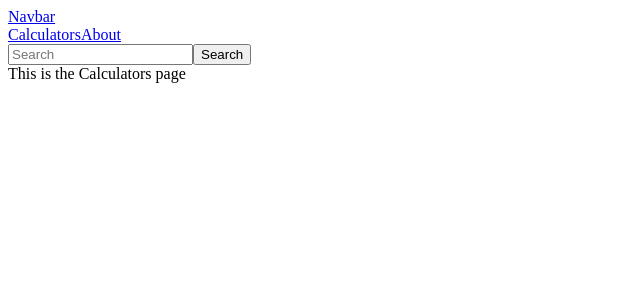
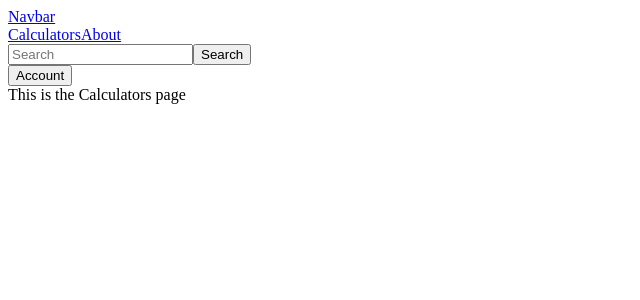
Before and after one commit to ViktorKuzmanov/Learning-React-Router, a React (Create React App) app: page / in a window 1280 px wide. Shown: the top 300 px of the page, without its empty margins (0-640 px from the left). Built offline with nearby package versions, Linux system fonts and the light colour scheme; the HTML template or start-up script is replaced by a standard one.

Commit message:
add account dropdown button

```diff
--- a/src/components/NavBar.jsx
+++ b/src/components/NavBar.jsx
@@ -1,6 +1,7 @@
 import React from "react";
 import { Navbar, Nav, Form, FormControl, Button } from "react-bootstrap";
 import { Link } from "react-router-dom";
+import { Dropdown, DropdownButton } from "react-bootstrap";
 
 export default class NavBar extends React.Component {
   render() {
@@ -19,6 +20,17 @@ export default class NavBar extends React.Component {
           <FormControl type="text" placeholder="Search" className="mr-sm-2" />
           <Button variant="outline-primary">Search</Button>
         </Form>
+        <DropdownButton
+          alignRight
+          title="Account"
+          id="dropdown-menu-align-right"
+        >
+          <Dropdown.Item eventKey="1">Action</Dropdown.Item>
+          <Dropdown.Item eventKey="2">Another action</Dropdown.Item>
+          <Dropdown.Item eventKey="3">Something else here</Dropdown.Item>
+          <Dropdown.Divider />
+          <Dropdown.Item eventKey="4">Separated link</Dropdown.Item>
+        </DropdownButton>
       </Navbar>
     );
   }
```
